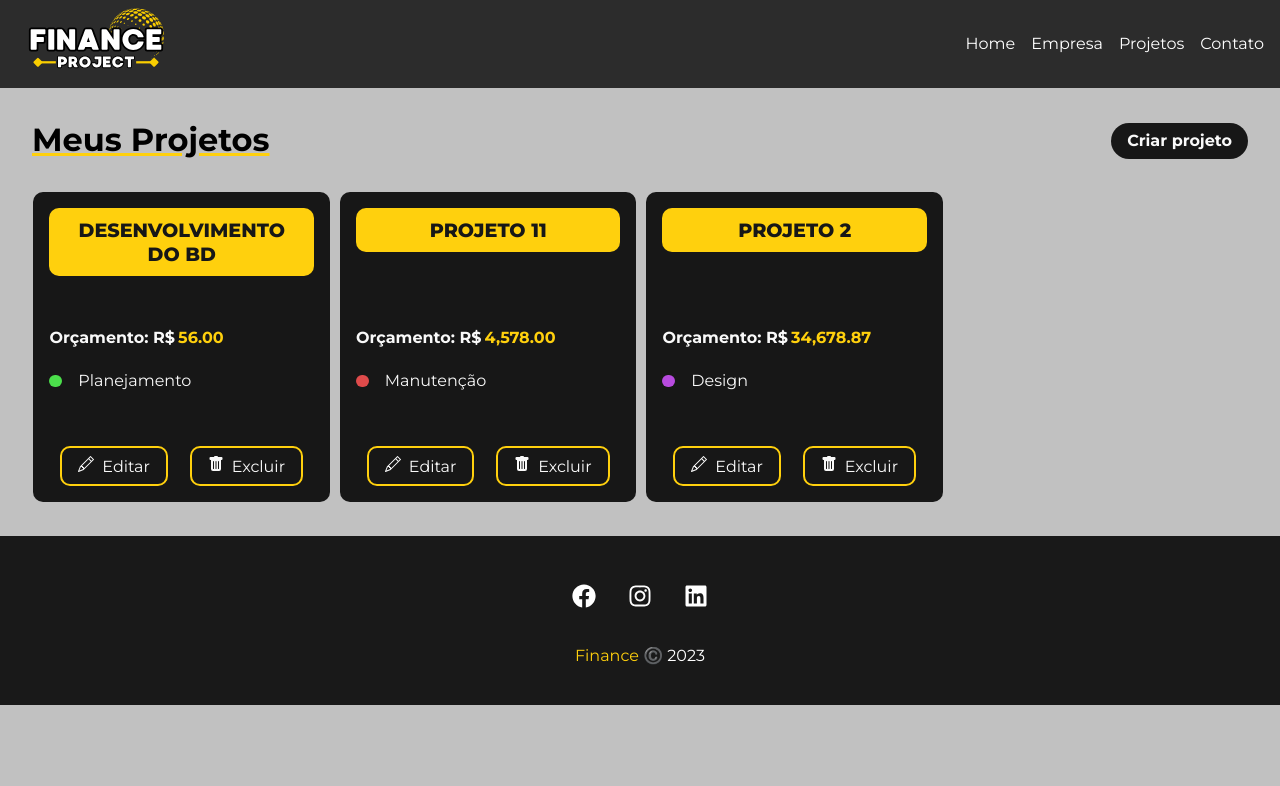
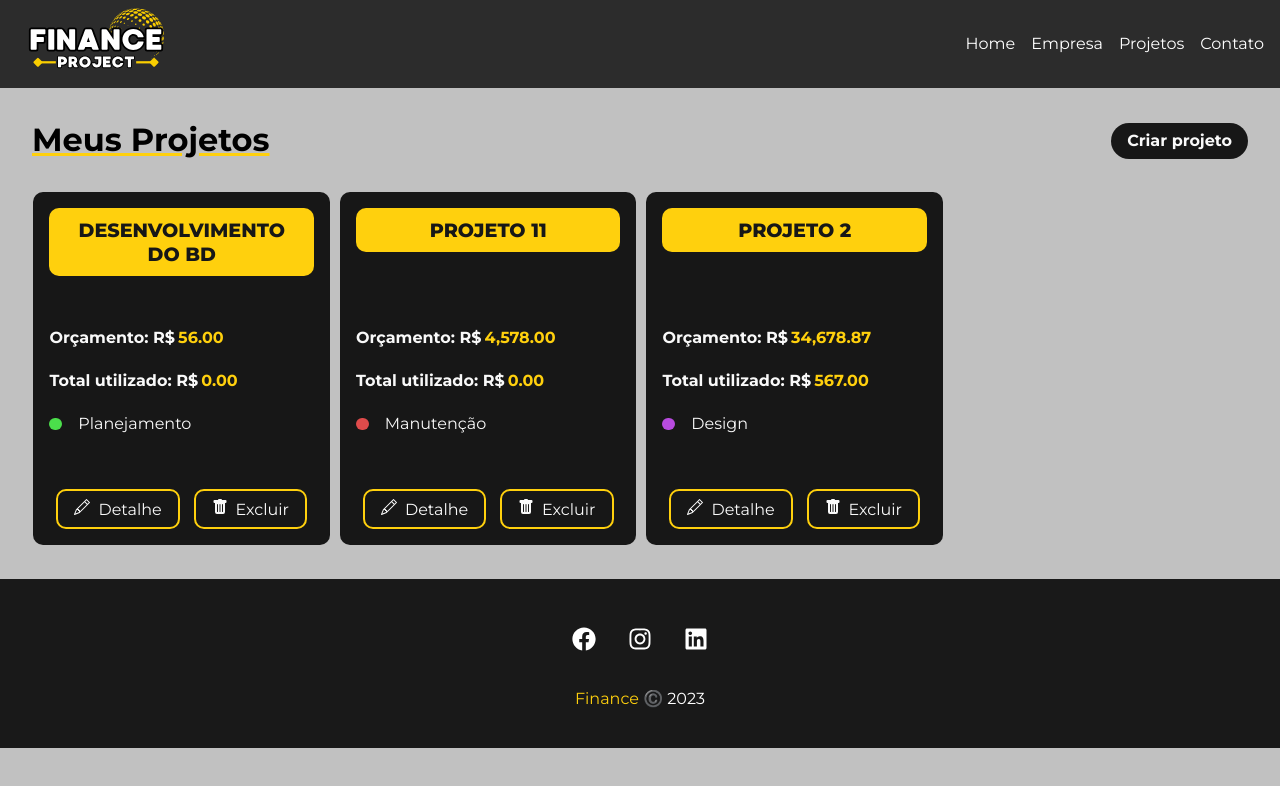
Before and after one commit to GSBarros17/pagina-react, a React (Create React App) app: page /Projects in a window 1280 px wide. Shown: the top 786 px of the page. Built offline with nearby package versions, Linux system fonts and the light colour scheme; data requests are answered from the project's data file; the HTML template or start-up script is replaced by a standard one.

Commit message:
add cost ao card projeto e add total utilizado

```diff
--- a/src/components/pages/Projects.js
+++ b/src/components/pages/Projects.js
@@ -68,7 +68,7 @@ export default function Projects(){
                         id={project.id}
                         name={project.Name_project}
                         budget={project.Value_project}
-
+                        cost={project.cost}
                         category={project.category.name}
                         key={project.id}
                         handleRemove={removeCard}
--- a/src/components/project/Cards.js
+++ b/src/components/project/Cards.js
@@ -3,7 +3,7 @@ import styles from "./Cards.module.css"
 import { BsPencil, BsFillTrashFill } from "react-icons/bs"
 import Numeral from "../layout/Numeral"
 
-export default function Cards({id, name, budget, category, handleRemove}){
+export default function Cards({id, name, budget, category, handleRemove, cost}){
 
   const remove = (e) => {
     e.preventDefault()
@@ -18,12 +18,15 @@ export default function Cards({id, name, budget, category, handleRemove}){
           <p>
             <span>Orçamento: R$</span><Numeral format="0,000.00">{budget}</Numeral>
           </p>
+          <p>
+            <span>Total utilizado: R$</span><Numeral format="0,000.00">{cost}</Numeral>
+          </p>
           <p className={styles.categoryText}>
             <span className={`${styles[category.toLowerCase()]}`}></span>{category}
           </p>
           <div className={styles.cardActions}>
             <Link to={`/project/${id}`}>
-                <BsPencil/>Editar
+                <BsPencil/>Detalhe
             </Link>
             <button onClick={remove}>
                 <BsFillTrashFill/>Excluir
```
